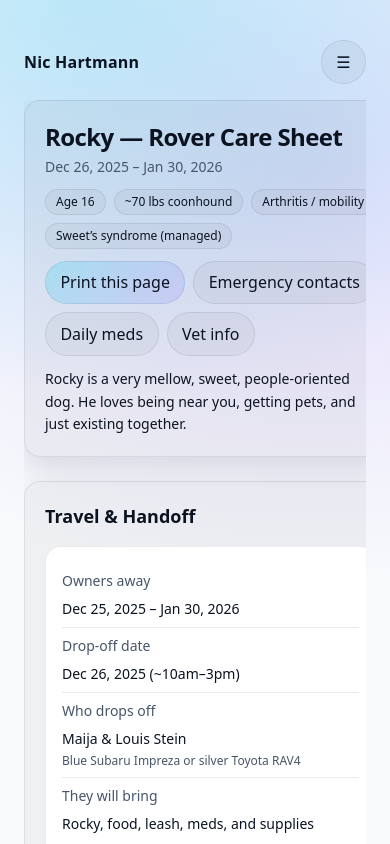
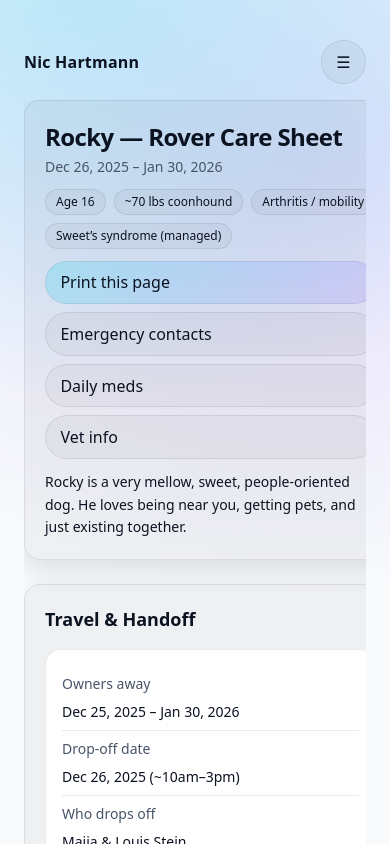
Before and after one commit to sakhaltai/sakhaltai.github.io, a React (Vite) app: page /rocky-care in a window 390 px wide. Built offline with nearby package versions, Linux system fonts and the light colour scheme.

Commit message:
still trying to fix mobile sizing

```diff
--- a/src/index.css
+++ b/src/index.css
@@ -3,10 +3,6 @@
 @tailwind base;
 @tailwind components;
 @tailwind utilities;
-
-html, body {
-  overflow-x: hidden;
-}
 
 /* =======================================
    Theme tokens (dark & light aware)
@@ -32,6 +28,10 @@ html, body {
 }
 
 /* Base layout */
+html, body {
+  overflow-x: hidden;
+}
+
 html {
   scroll-behavior: smooth;
 }
@@ -92,6 +92,7 @@ body {
   border: 1px solid var(--_bd);
   background: var(--_bg);
   color: var(--_fg);
+  max-width: 100%;
   text-decoration: none;
   transition:
     transform 0.15s ease,
--- a/src/pages/RockyCare.tsx
+++ b/src/pages/RockyCare.tsx
@@ -315,7 +315,7 @@ export default function RockyCare() {
   ];
 
   return (
-    <main className="grid gap-6 md:gap-8 overflow-x-hidden">
+    <main className="grid gap-6 md:gap-8 w-full max-w-full overflow-x-hidden md:overflow-x-visible">
       <style>{`
         @media print {
           .print-hide { display: none !important; }
@@ -349,21 +349,22 @@ export default function RockyCare() {
               </div>
             </div>
 
-            <div className="flex flex-wrap gap-2 print-hide">
+            <div className="print-hide flex flex-col sm:flex-row sm:flex-wrap gap-2 w-full sm:w-auto min-w-0">
               <button
-                className="btn primary"
+                className="btn primary w-full sm:w-auto"
                 type="button"
                 onClick={() => window.print()}
               >
                 Print this page
               </button>
-              <a className="btn" href="#contacts">
+
+              <a className="btn w-full sm:w-auto" href="#contacts">
                 Emergency contacts
               </a>
-              <a className="btn" href="#meds">
+              <a className="btn w-full sm:w-auto" href="#meds">
                 Daily meds
               </a>
-              <a className="btn" href="#vet">
+              <a className="btn w-full sm:w-auto" href="#vet">
                 Vet info
               </a>
             </div>
```
